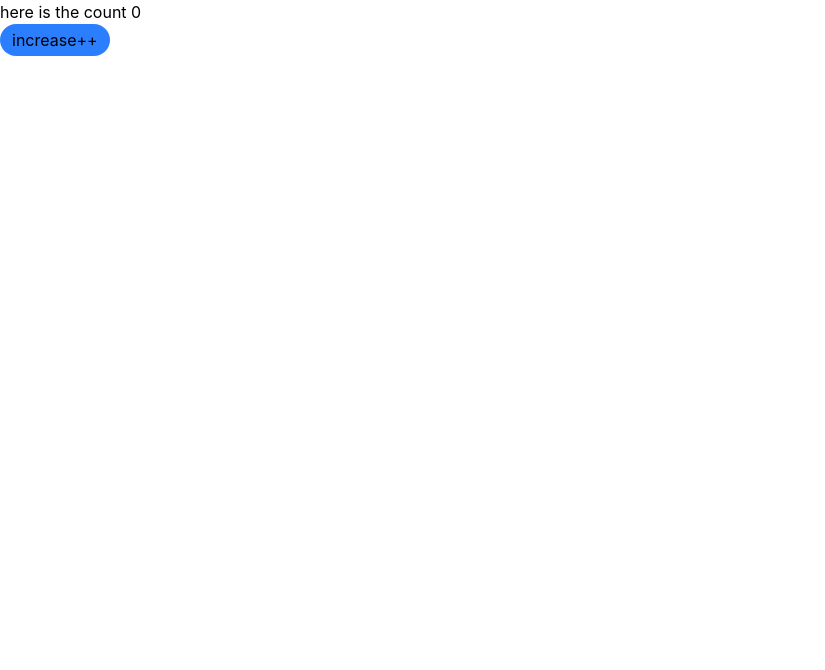
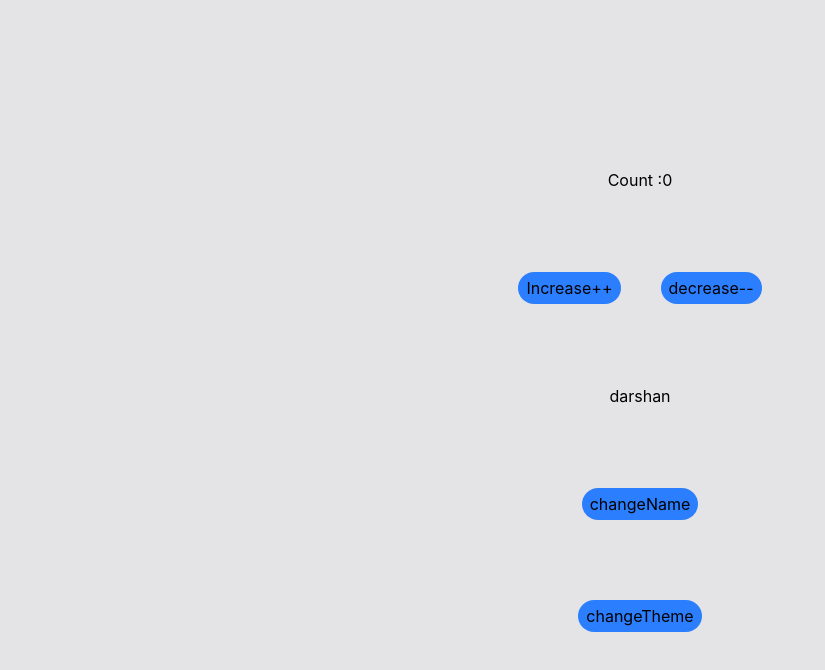
Before and after one commit to darshan795/react-learning-path, a React (Vite) app in the folder mastering useEffect/mastering useEffect/: page / in a window 1280 px wide. Shown: the top 670 px of the page, without its empty margins (0-825 px from the left). Built offline with nearby package versions, Linux system fonts and the light colour scheme.

Commit message:
completed  the exercise 1 and 2 of the  useEffect

```diff
--- a/mastering useEffect/mastering useEffect/src/App.jsx
+++ b/mastering useEffect/mastering useEffect/src/App.jsx
@@ -2,6 +2,7 @@ import { useState } from 'react'
 
 import {useEffect} from "react";
 import './App.css'
+import Exercise1 from './components/exercise1';
 
 function App() {
   const [count,setCount]=useState(0);
@@ -15,9 +16,7 @@ function App() {
 
 
   return <>
-  <h1> here is the count  {count}</h1>
-  <button  onClick={handleClick} className="btn bg-blue-500 px-3 py-1 rounded-[20px]">increase++</button>
-
+  <Exercise1/>
   </>
 
 
--- /dev/null
+++ b/mastering useEffect/mastering useEffect/src/components/exercise1.jsx
@@ -0,0 +1,84 @@
+import React from "react";
+import { useEffect,useState } from "react";
+
+function Exercise1(){
+
+    const [count,setCount]=useState(0);
+
+    const [theme,setTheme]=useState("light");
+
+
+    const [name,setName]=useState("darshan");
+    const increase=()=>{
+        setCount((prev)=>{
+            prev=prev+1;
+              return prev;
+
+        })
+    }
+    const decrease=()=>{
+        setCount((prev)=>{
+            prev=prev-1;
+            return prev;
+        })
+    }
+    const changeName=()=>{
+        setName("sudeep");
+    }
+
+    const changeTheme=()=>{
+        setTheme("dark");
+    }
+    useEffect(()=>{
+        console.log('here is the useeffect starts ')
+    },[count])
+
+    useEffect(()=>{
+
+        console.log("the name is",name);
+
+    },[name])
+
+    useEffect(()=>{
+        console.log("the theme is ",theme);
+    },[theme])
+
+
+
+    return <>
+        <div className="counter h-screen w-full   bg-zinc-200 flex justify-center items-center flex-col gap-20">
+            <div  className="">
+                Count :{count}
+            </div>
+            <div className="buttons flex gap-10">
+                <button  onClick={increase}className="btn bg-blue-500 px-2 py-1 rounded-[20px]">
+                    Increase++
+                </button>
+                 <button   onClick={decrease}className="btn bg-blue-500 px-2 py-1 rounded-[20px]">
+                    decrease--
+                </button>
+            </div>
+
+            <div className="name">
+                {name}
+            </div>
+            <div  className="changeName">
+                 <button   onClick={changeName}className="btn bg-blue-500 px-2 py-1 rounded-[20px]">
+                 changeName
+                </button>
+
+            </div>
+
+            <div className="changetheme">
+                <button  onClick={changeTheme}   className="btn bg-blue-500 px-2 py-1 rounded-[20px]">
+                 changeTheme
+                </button>
+
+            </div>
+        </div>
+
+
+    </>
+}
+
+export default Exercise1;
```
